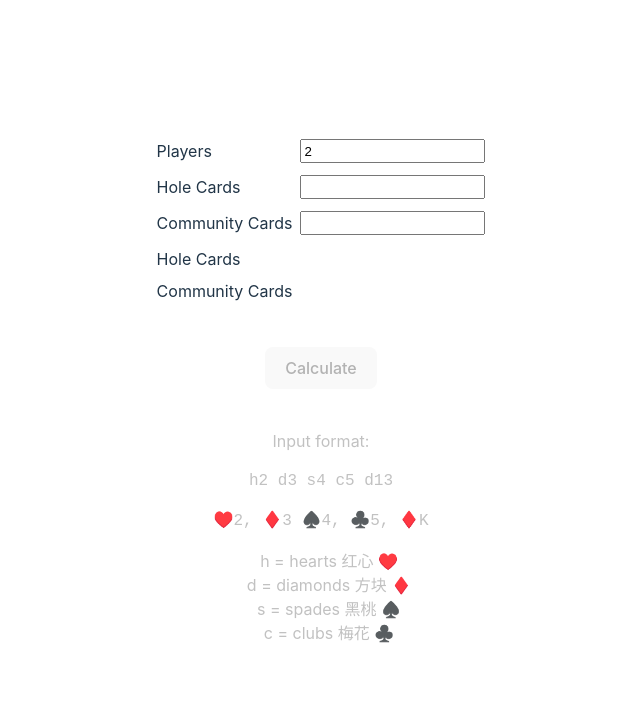
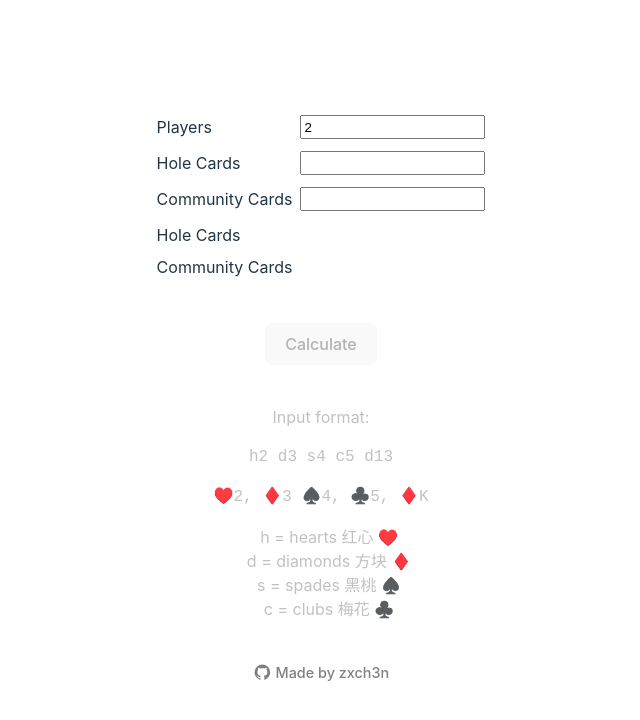
Before and after one commit to zxch3n/texas-odds, a Vue app in the folder site/: page / in a window 1280 px wide. Shown: the top 720 px of the page, without its empty margins (319-959 px from the left). Built offline with nearby package versions, Linux system fonts and the light colour scheme.

Commit message:
chore: add repo link

```diff
--- a/site/src/App.vue
+++ b/site/src/App.vue
@@ -1,4 +1,5 @@
 <script setup lang="ts">
+  import GitHub from "./components/GitHub.vue";
   import { computed, ref } from "vue";
   import { parseCards } from "./parseCard";
   import { calc, Odds } from "./calc";
@@ -82,6 +83,11 @@
         <li>c = clubs 梅花 ♣️</li>
       </ul>
     </div>
+    <div class="repo">
+      <a href="https://github.com/zxch3n/texas-odds" target="_blank"
+        ><GitHub style="font-size: 1.3em; margin-right: 4px" />Made by zxch3n</a
+      >
+    </div>
   </div>
 </template>
 
@@ -90,7 +96,6 @@
     display: flex;
     flex-direction: column;
     align-items: flex-start;
-    position: relative;
   }
 
   .input-container > div {
@@ -138,4 +143,20 @@
   .help ul {
     list-style-type: none;
   }
+
+  .repo {
+    margin-top: 40px;
+    font-size: 0.9em;
+    color: grey;
+  }
+
+  .repo a {
+    color: grey;
+    display: flex;
+    align-items: center;
+    justify-content: center;
+  }
+  .repo a:hover {
+    color: #aaa;
+  }
 </style>
--- /dev/null
+++ b/site/src/components/GitHub.vue
@@ -0,0 +1,19 @@
+<template>
+  <svg
+    xmlns="http://www.w3.org/2000/svg"
+    width="1em"
+    height="1em"
+    viewBox="0 0 24 24"
+  >
+    <path
+      fill="currentColor"
+      d="M12 2A10 10 0 0 0 2 12c0 4.42 2.87 8.17 6.84 9.5c.5.08.66-.23.66-.5v-1.69c-2.77.6-3.36-1.34-3.36-1.34c-.46-1.16-1.11-1.47-1.11-1.47c-.91-.62.07-.6.07-.6c1 .07 1.53 1.03 1.53 1.03c.87 1.52 2.34 1.07 2.91.83c.09-.65.35-1.09.63-1.34c-2.22-.25-4.55-1.11-4.55-4.92c0-1.11.38-2 1.03-2.71c-.1-.25-.45-1.29.1-2.64c0 0 .84-.27 2.75 1.02c.79-.22 1.65-.33 2.5-.33c.85 0 1.71.11 2.5.33c1.91-1.29 2.75-1.02 2.75-1.02c.55 1.35.2 2.39.1 2.64c.65.71 1.03 1.6 1.03 2.71c0 3.82-2.34 4.66-4.57 4.91c.36.31.69.92.69 1.85V21c0 .27.16.59.67.5C19.14 20.16 22 16.42 22 12A10 10 0 0 0 12 2Z"
+    ></path>
+  </svg>
+</template>
+
+<script lang="ts">
+  export default {
+    name: "MdiGithub",
+  };
+</script>
```
